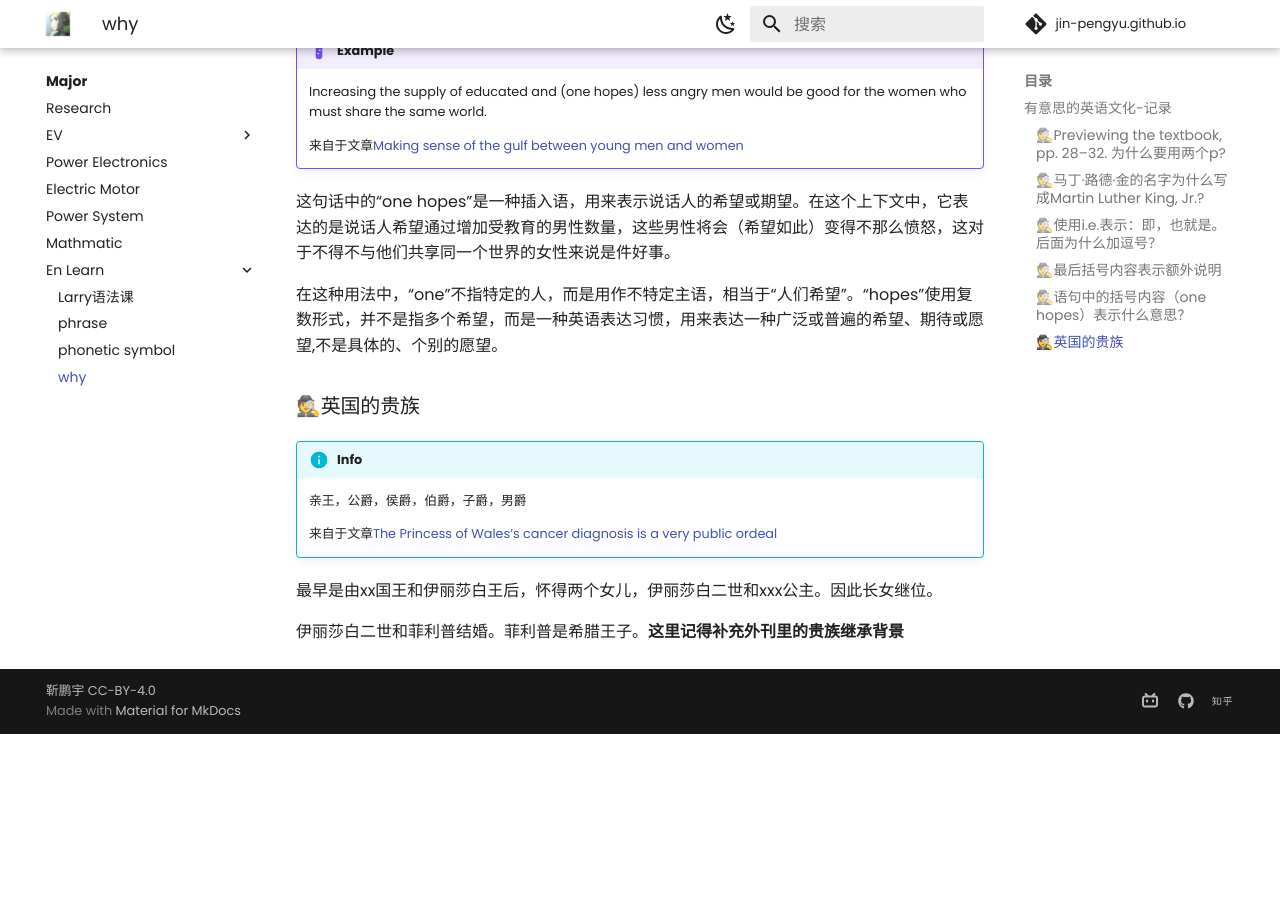
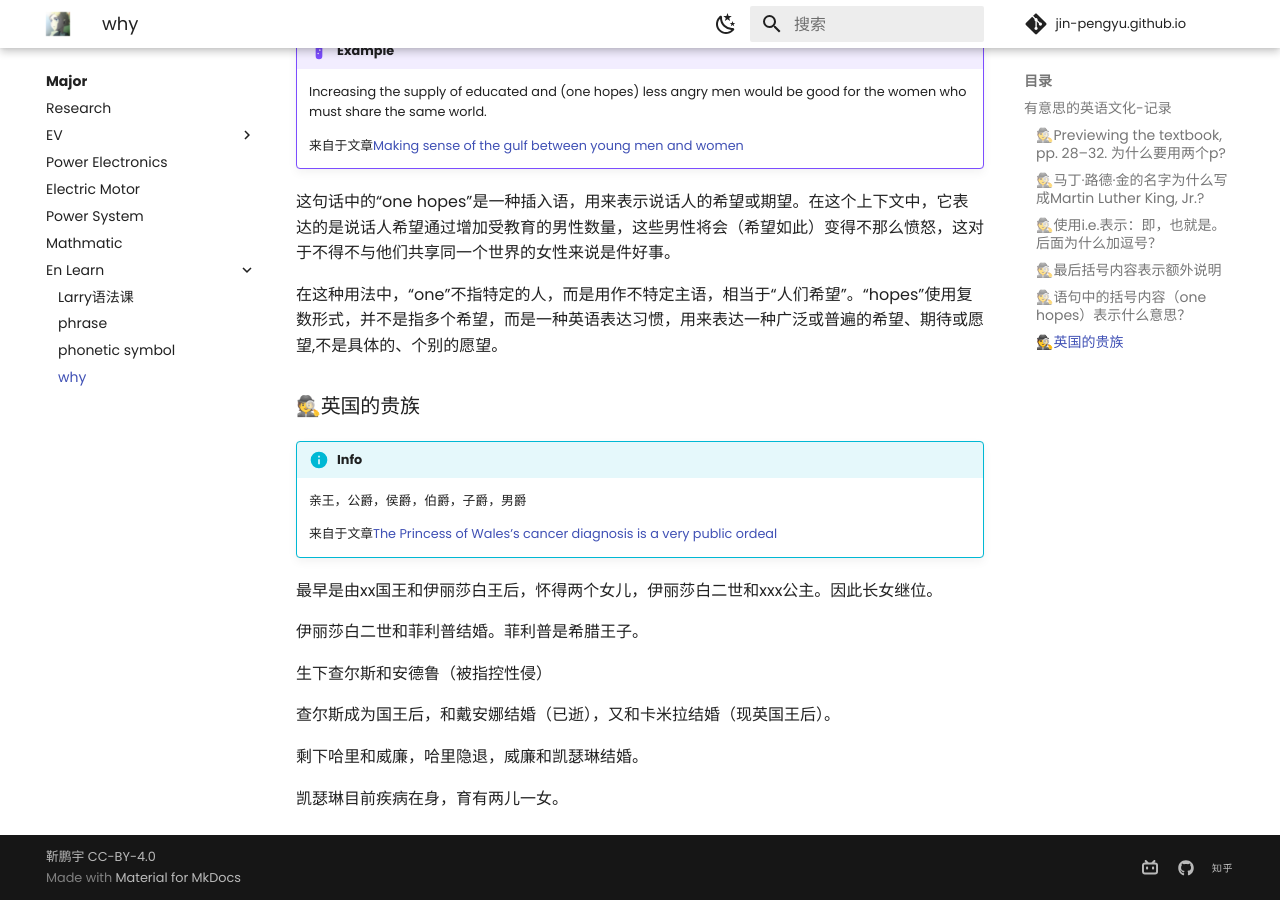
Before and after one commit to Pengyu-Jin/Pengyu-Jin.github.io, an MkDocs documentation site: the page built from docs/major/EN-learn/why.md, in a window 1280 px wide and 900 px high, scrolled down 1621 px. Built offline with MkDocs 1.6.1 and Material for MkDocs 9.7.7, drawn with Linux system fonts in a browser that asks for light colours; comment, search, counter and statistics services are not loaded; before the commit the page ends 2355 px from its top, so only the background shows below that.

```diff
--- a/docs/major/EN-learn/why.md
+++ b/docs/major/EN-learn/why.md
@@ -55,4 +55,12 @@ When you see "pp. 28–32," it signifies that the content or information spans f
 
 最早是由xx国王和伊丽莎白王后，怀得两个女儿，伊丽莎白二世和xxx公主。因此长女继位。
 
-伊丽莎白二世和菲利普结婚。菲利普是希腊王子。**这里记得补充外刊里的贵族继承背景**
+伊丽莎白二世和菲利普结婚。菲利普是希腊王子。
+
+生下查尔斯和安德鲁（被指控性侵）
+
+查尔斯成为国王后，和戴安娜结婚（已逝），又和卡米拉结婚（现英国王后）。
+
+剩下哈里和威廉，哈里隐退，威廉和凯瑟琳结婚。
+
+凯瑟琳目前疾病在身，育有两儿一女。
```
Also changed, not shown: docs/major/research/research.md (+5 -5 lines).
